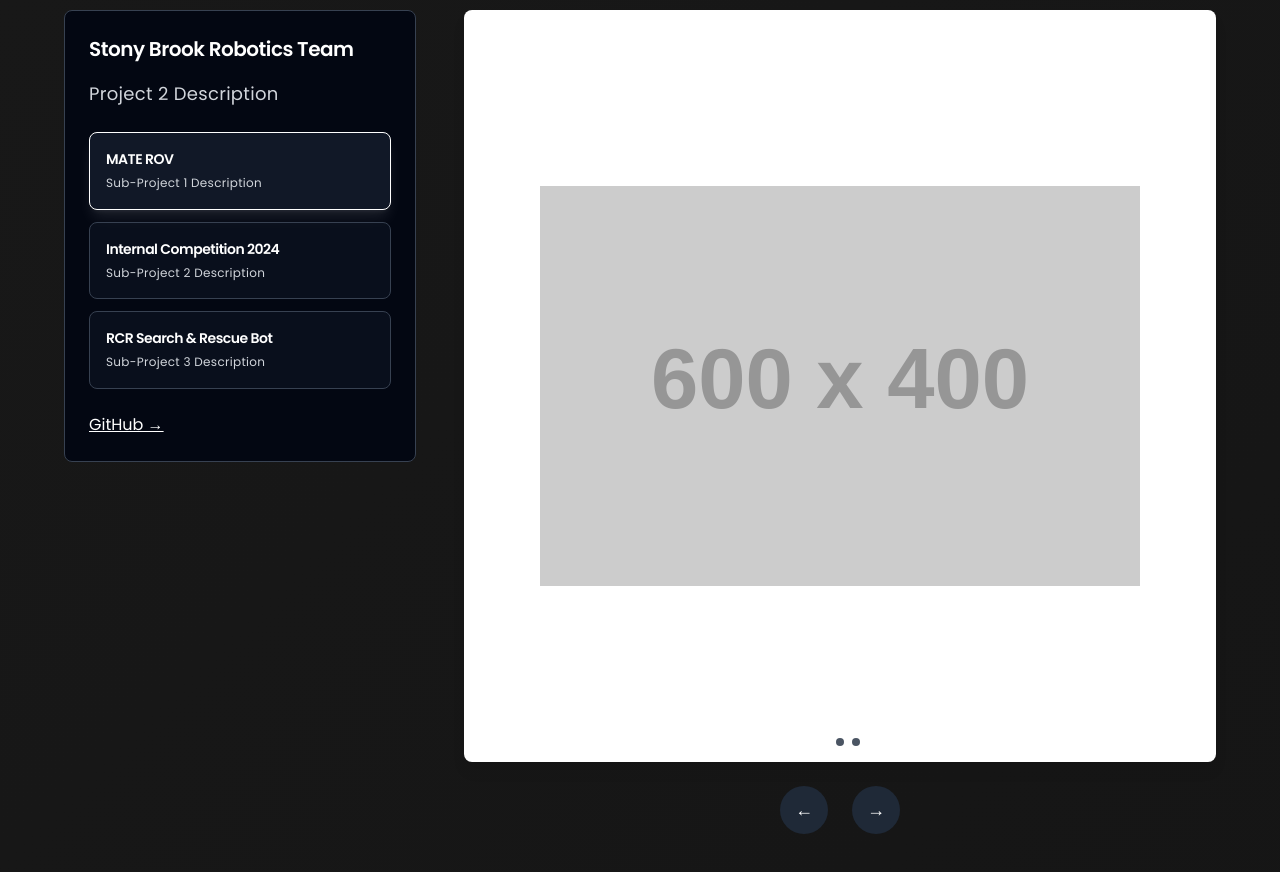
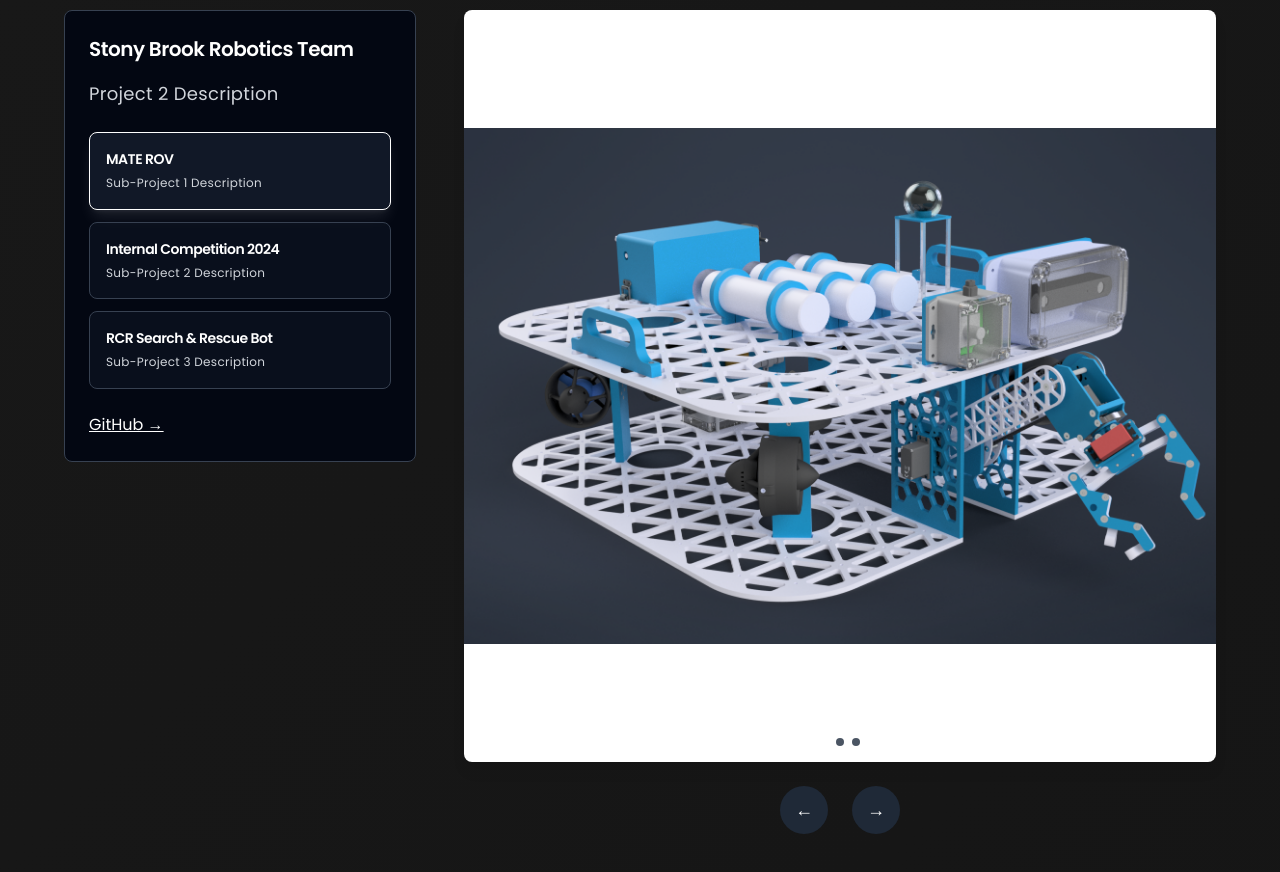
Before and after one commit to arhaamhossain/ARX, a Next.js app: page /ARX/ in a window 1280 px wide. Shown: the part 4960-5832 px from the top of the page. Built offline with nearby package versions, Linux system fonts and the light colour scheme.

Commit message:
Add MROV_CAD_RENDER_1.png to MATE ROV sub-project

```diff
--- a/pages/index.tsx
+++ b/pages/index.tsx
@@ -88,7 +88,7 @@ const categories: ProjectCategory[] = [
             title: "MATE ROV",
             description: "Sub-Project 1 Description",
             images: [
-              "https://via.placeholder.com/600x400?text=Stony+Brook+1+Image+1",
+              "/ARX/MROV_CAD_RENDER_1.png",
               "https://via.placeholder.com/600x400?text=Stony+Brook+1+Image+2",
               "https://via.placeholder.com/600x400?text=Stony+Brook+1+Image+3",
             ],
```
